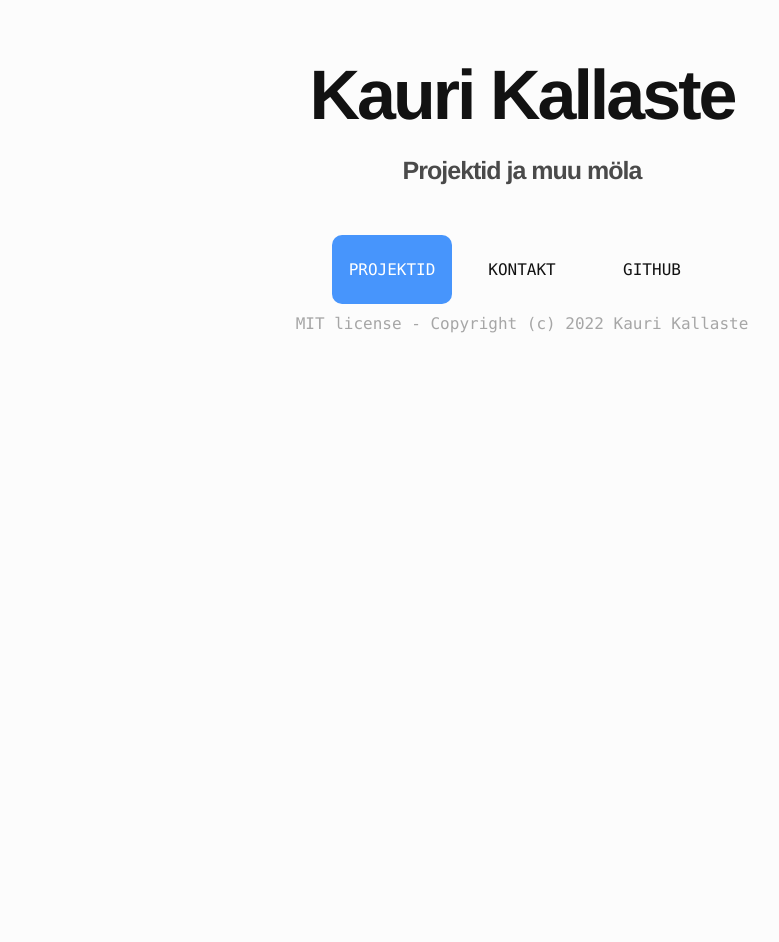
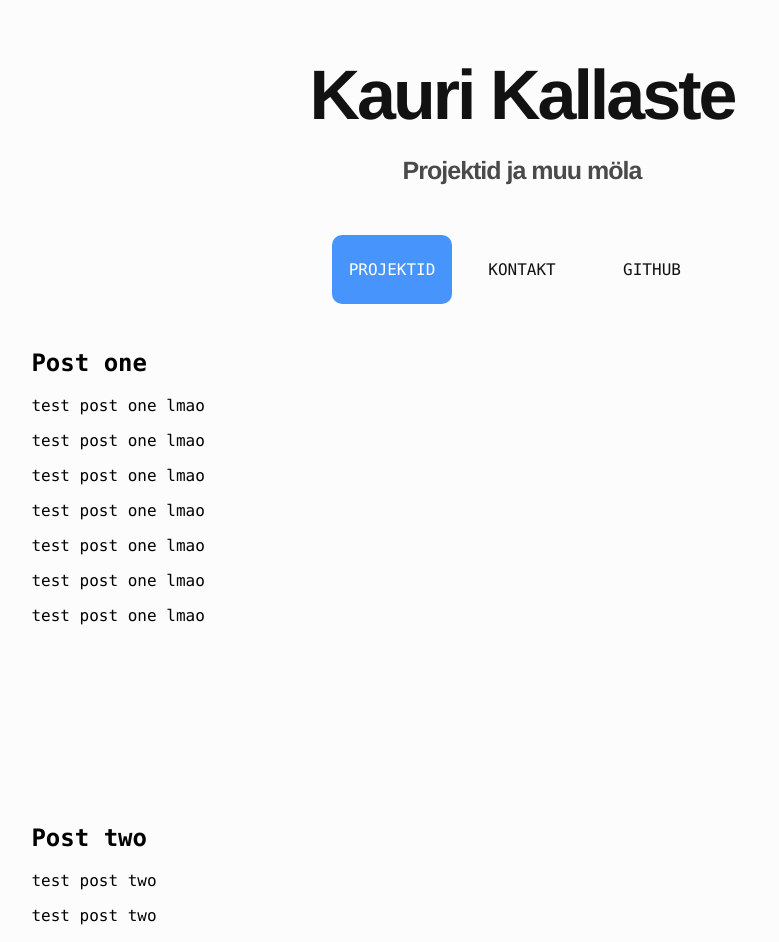
Before and after one commit to Kaurikallaste/kk-portfolio, a Next.js app: page / in a window 1280 px wide. Shown: the top 942 px of the page, without its empty margins (118-897 px from the left). Before the commit the page ends 800 px from the top, so only its background shows below. Built offline with nearby package versions, Linux system fonts and the light colour scheme.

Commit message:
added support to load posts from public/posts directory

```diff
--- /dev/null
+++ b/pages/api/posts.js
@@ -0,0 +1,15 @@
+import fs from 'fs';
+
+export default function posts(req, res) {
+  if (req.method === 'GET') {
+      var files = fs.readdirSync('./public/posts');
+      var fileContArr = [];
+      files.forEach((file) => {
+          fileContArr.push(fs.readFileSync(`./public/posts/${file}`, 'utf-8'));
+      });
+      console.log(fileContArr);
+      res.status(200).json(fileContArr);
+  } else {
+
+  }
+}
--- a/pages/index.tsx
+++ b/pages/index.tsx
@@ -1,4 +1,4 @@
-import type { NextPage, NextComponentType } from 'next';
+import type { NextPage, NextComponentType } from 'next'
 import Head from 'next/head';
 import React,{ useState } from 'react';
 import Navbar from '../components/navbar';
@@ -6,7 +6,11 @@ import Title from '../components/title';
 import Footer from '../components/footer';
 
 
-const Home: NextPage = () => {
+const Home: NextPage = (posts) => {
+
+    //@ts-ignore
+    const Posts: String = posts.posts.map((post, index) => <Article key={index}><div dangerouslySetInnerHTML={{__html: post}}></div></Article>);
+
     return (
         <div className="container">
             <Head>
@@ -17,6 +21,7 @@ const Home: NextPage = () => {
             <Navbar />
 
             <div className="content-list">
+                {Posts}
             </div>
             <Footer />
         </div>
@@ -26,12 +31,20 @@ const Home: NextPage = () => {
 
 const Article: NextComponentType = (props: any) => {
 
-        const [isLarge, switchIsLarge] = useState(false);
+    const [isLarge, switchIsLarge] = useState(false);
 
     return (
-
-        <article onClick={() => switchIsLarge(!isLarge)} id={props.id} className={isLarge ? "article-clicked" : "article" }><h1>Ayy Lmao</h1><a>psum lmaolorem ipsum lmaolorem ipsum lmaolorem ipsum lmaorem ipsum lmao</a></article>
+        <article onClick={() => switchIsLarge(!isLarge)} id={props.id} className={isLarge ? "article-clicked" : "article" }>
+            {props.children}
+        </article>
    );
 }
 
+
+export async function getStaticProps({}) {
+  const res = await fetch(`http://localhost:3000/api/posts`);
+  const posts = await res.json();
+
+  return { props: { posts } };
+}
 export default Home;
--- /dev/null
+++ b/public/posts/one.html
@@ -0,0 +1,9 @@
+<h1>Post one</h2>
+
+<p>test post one lmao</p>
+<p>test post one lmao</p>
+<p>test post one lmao</p>
+<p>test post one lmao</p>
+<p>test post one lmao</p>
+<p>test post one lmao</p>
+<p>test post one lmao</p>
--- /dev/null
+++ b/public/posts/two.html
@@ -0,0 +1,10 @@
+<h1>Post two</h2>
+
+<p>test post two</p>
+<p>test post two</p>
+<p>test post two</p>
+<p>test post two</p>
+<p>test post two</p>
+<p>test post two</p>
+<p>test post two</p>
+<p>test post two</p>
```
